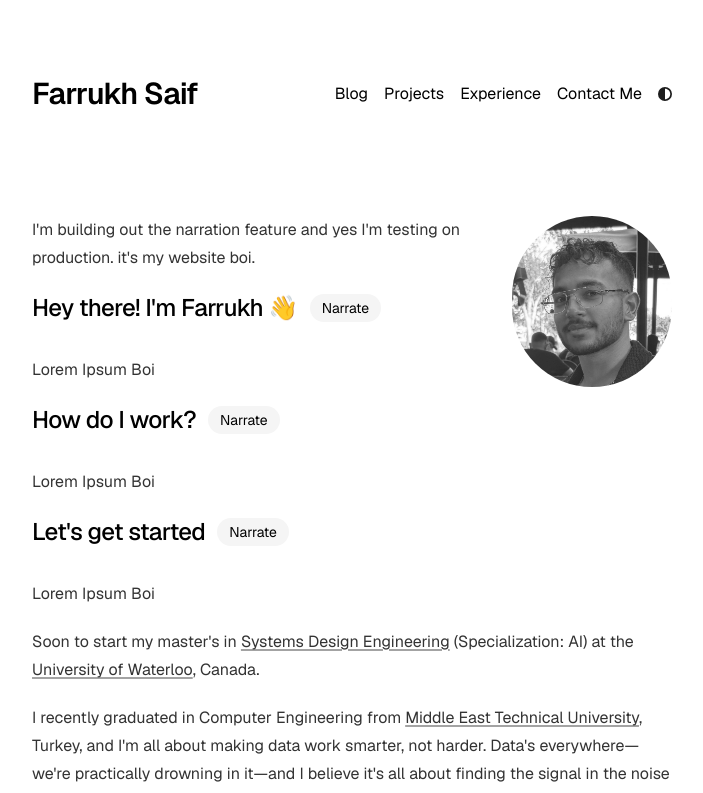
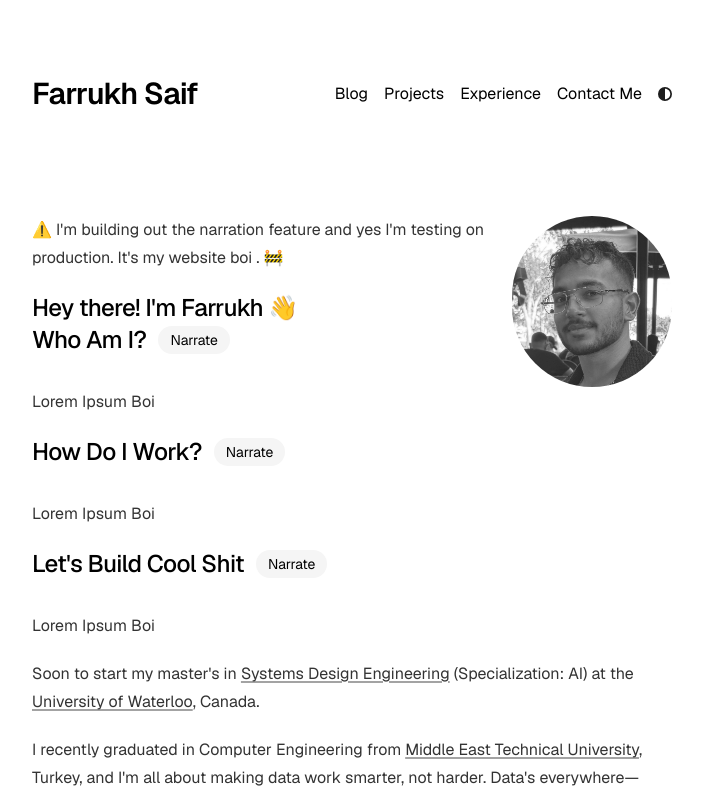
Before and after one commit to farrukh-saif/Portfolio, a Next.js app: page / in a window 1280 px wide. Shown: the top 793 px of the page, without its empty margins (288-991 px from the left). Built offline with nearby package versions, Linux system fonts and the light colour scheme; no server answers.

Commit message:
Add emojis, change titles

```diff
--- a/app/page.tsx
+++ b/app/page.tsx
@@ -26,14 +26,16 @@ export default function Page() {
       </a>
 
       <div className="prose prose-neutral dark:prose-invert">
+      <p>⚠️ I'm building out the narration feature and yes I'm testing on production. It's my website boi . 🚧 </p>
+      </div>
 
-      <p>I'm building out the narration feature and yes I'm testing on production. it's my website boi.</p>
-
-      </div>
+      <h1 className="text-2xl font-medium tracking-tight">
+          Hey there! I'm Farrukh 👋
+      </h1>
 
       <div className="flex items-center gap-3 mb-8">
         <h1 className="text-2xl font-medium tracking-tight">
-          Hey there! I'm Farrukh 👋
+          Who Am I?
         </h1>
         <AudioControls
           audioName="test.mp3"
@@ -51,7 +53,7 @@ export default function Page() {
 
       <div className="flex items-center gap-3 mb-8">
         <h1 className="text-2xl font-medium tracking-tight">
-          How do I work?
+          How Do I Work?
         </h1>
         <AudioControls
           audioName="home-page.mp3"
@@ -69,7 +71,7 @@ export default function Page() {
 
       <div className="flex items-center gap-3 mb-8">
         <h1 className="text-2xl font-medium tracking-tight">
-          Let's get started
+          Let's Build Cool Shit
         </h1>
         <AudioControls
           audioName="sora.mp3"
```
